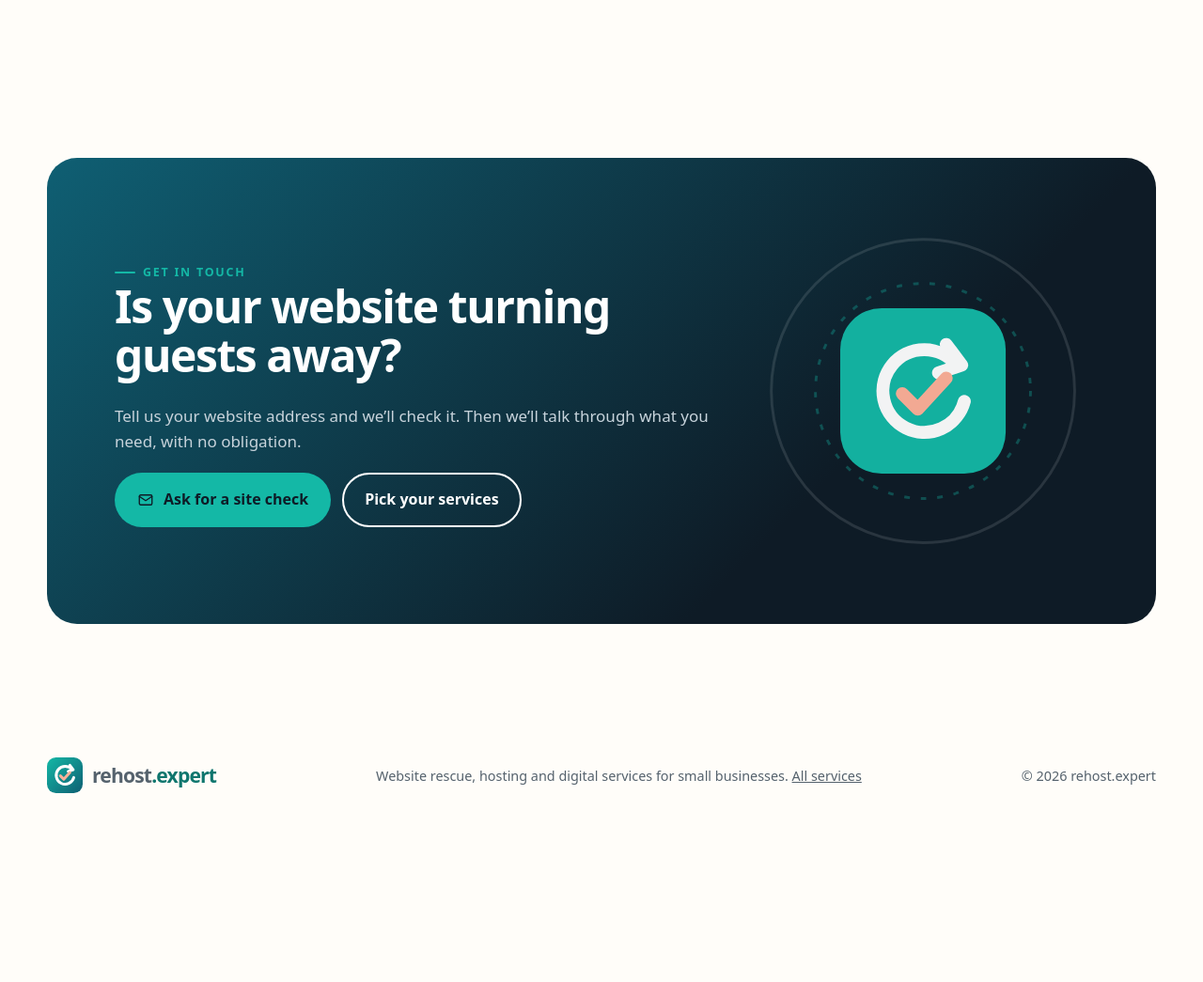
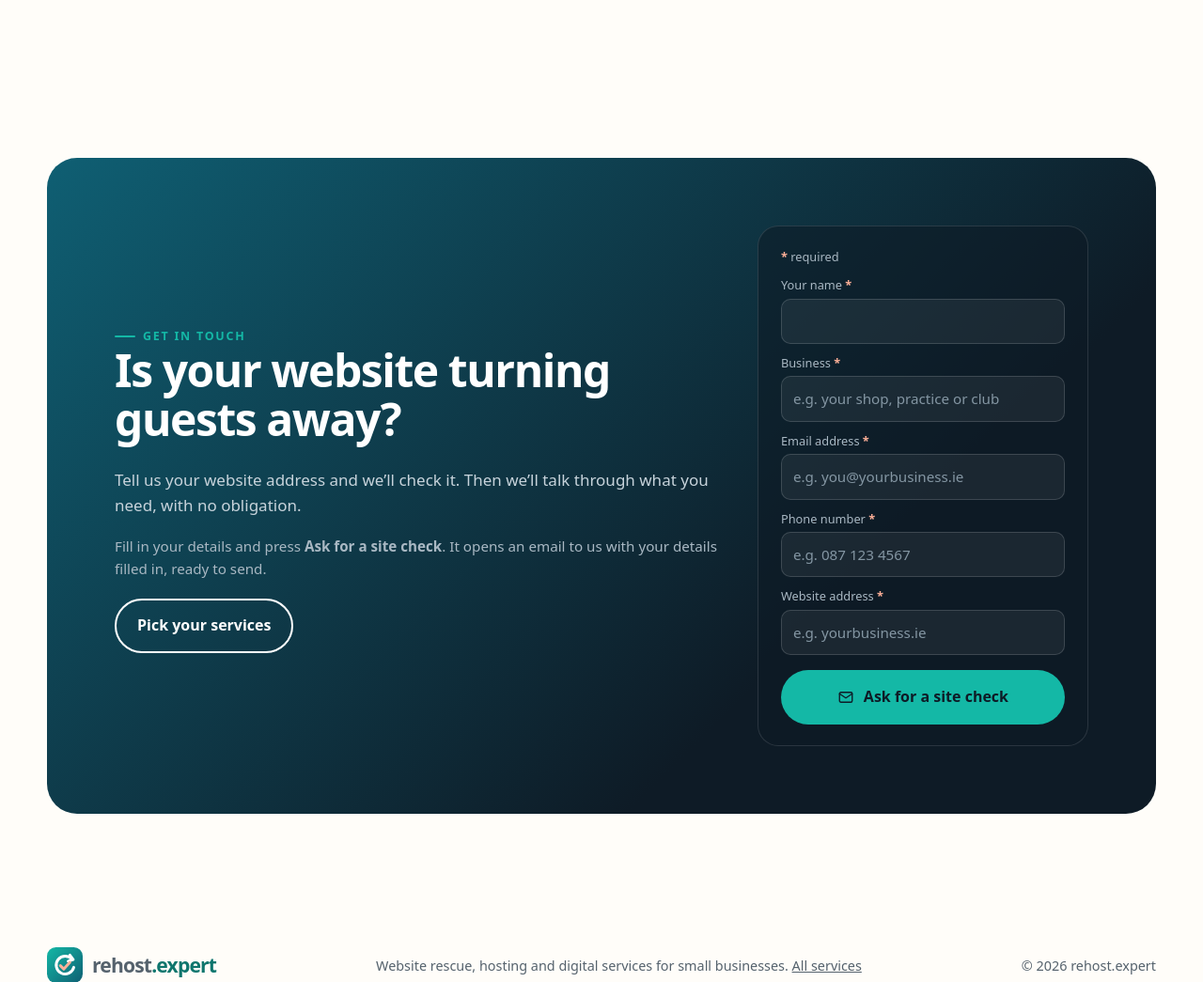
Before and after one commit to an-tigin-glengarriff/an-tigin-glengarriff.github.io, a PHP site: page /rehost/hospitality.html in a window 1280 px wide. Shown: the part 5114-6159 px from the top of the page at 94% size. Before the commit the page ends 5958 px from the top, so only its background shows below. Run offline with PHP 8.4, Linux system fonts and the light colour scheme.

Commit message:
rehost: required contact fields in Get in touch, shared validation and saved details with selection panel

```diff
--- a/rehost/app.js
+++ b/rehost/app.js
@@ -32,6 +32,45 @@ var CONTACT_EMAIL = 'hello@example.com';
   var tabs=[].slice.call(document.querySelectorAll('[role=tab]'));
   function sel(t){tabs.forEach(function(x){var on=x===t;x.setAttribute('aria-selected',on);x.tabIndex=on?0:-1;var p=document.getElementById(x.getAttribute('aria-controls'));p.hidden=!on;if(on)p.querySelectorAll('.rv').forEach(function(r){r.classList.add('in');});});}
   tabs.forEach(function(t,i){t.addEventListener('click',function(){sel(t);});t.addEventListener('keydown',function(e){var k=e.key,j=null;if(k==='ArrowRight')j=(i+1)%tabs.length;if(k==='ArrowLeft')j=(i-1+tabs.length)%tabs.length;if(j!==null){e.preventDefault();sel(tabs[j]);tabs[j].focus();}});});
+
+  // ---- shared contact details: selection panel + Get in touch (one validation, one saved copy) ----
+  var g=function(id){return document.getElementById(id);};
+  var CKEYS=['name','biz','email','phone','site'],CKEY='rehost-contact-v1',cd={};
+  try{var raw=JSON.parse(localStorage.getItem(CKEY)||'{}')||{};CKEYS.forEach(function(k){cd[k]=raw[k]||raw['f-'+k]||'';});if(!cd.site)cd.site=localStorage.getItem('rehost-site-v1')||'';}catch(e){CKEYS.forEach(function(k){cd[k]=cd[k]||'';});}
+  function saveCd(){try{localStorage.setItem(CKEY,JSON.stringify(cd));}catch(e){}}
+  var EMPTY={name:'Please enter your name.',biz:'Please enter your business name.',email:'Please enter your email address.',phone:'Please enter your phone number.',site:'Please enter your website address.'};
+  function fieldError(k,v){v=(v||'').trim();
+    if(!v)return EMPTY[k];
+    if(k==='email'&&!/^[^\s@]+@[^\s@]+\.[^\s@]{2,}$/.test(v))return 'Please enter a valid email address, like you@yourbusiness.ie.';
+    if(k==='phone'&&(v.replace(/\D/g,'').length<7||/[^\d\s()+.\-]/.test(v)))return 'Please enter a valid phone number, like 087 123 4567.';
+    if(k==='site'&&(/\s/.test(v)||!/[a-z0-9-]\.[a-z]{2,}/i.test(v)))return 'Please enter a website address, like yourbusiness.ie.';
+    return '';}
+  function contactLines(v){return ['Name: '+v.name,'Business: '+v.biz,'Email: '+v.email,'Phone: '+v.phone,'Website: '+v.site];}
+  var groups=[];
+  function ContactGroup(pre,msgId,onChange){
+    var grp={pre:pre,onChange:onChange};
+    grp.show=function(k,msg){var el=g(pre+k),er=g(pre+k+'-err');if(!el)return;if(msg){el.setAttribute('aria-invalid','true');er.textContent=msg;er.hidden=false;}else{el.removeAttribute('aria-invalid');er.textContent='';er.hidden=true;}};
+    grp.values=function(){var v={};CKEYS.forEach(function(k){v[k]=g(pre+k).value.trim();});return v;};
+    grp.allOk=function(){return CKEYS.every(function(k){return !fieldError(k,g(pre+k).value);});};
+    grp.validate=function(){var first=null;CKEYS.forEach(function(k){var m=fieldError(k,g(pre+k).value);grp.show(k,m);if(m&&!first)first=k;});
+      var fm=g(msgId);if(first){fm.textContent='Please fill in all the required fields before sending.';fm.hidden=false;g(pre+first).focus();}else{fm.hidden=true;fm.textContent='';}
+      return !first;};
+    grp.tidy=function(k){var el=g(pre+k);if(el.getAttribute('aria-invalid')&&!fieldError(k,el.value))grp.show(k,'');if(!g(msgId).hidden&&grp.allOk())g(msgId).hidden=true;};
+    CKEYS.forEach(function(k){var el=g(pre+k);el.value=cd[k]||'';
+      el.addEventListener('input',function(){cd[k]=el.value;saveCd();
+        groups.forEach(function(o){if(o!==grp){var x=g(o.pre+k);if(x.value!==el.value)x.value=el.value;o.tidy(k);}if(o.onChange)o.onChange();});
+        grp.tidy(k);});
+      el.addEventListener('blur',function(){if(el.getAttribute('aria-invalid'))grp.show(k,fieldError(k,el.value));});});
+    groups.push(grp);return grp;}
+  // Get in touch form
+  if(g('c-form')){
+    var cgrp,contactMailto=function(){var v=cgrp.values();var L=['Hello,',''].concat(contactLines(v),['','I\u2019d like a website check and a chat about what my business needs.','','Thanks']);
+      return 'mailto:'+CONTACT_EMAIL+'?subject='+encodeURIComponent('Website check'+(v.biz?' \u2013 '+v.biz:''))+'&body='+encodeURIComponent(L.join('\n'));};
+    cgrp=ContactGroup('c-','c-msg',function(){g('c-send').href=contactMailto();});
+    g('c-send').href=contactMailto();
+    g('c-send').addEventListener('click',function(e){if(!cgrp.validate()){e.preventDefault();return;}this.href=contactMailto();});
+    g('c-form').addEventListener('submit',function(e){e.preventDefault();if(cgrp.validate())window.location.href=contactMailto();});
+  }
 
   // services picker
   var rows=[].slice.call(document.querySelectorAll('.svc'));
@@ -71,7 +110,7 @@ var CONTACT_EMAIL = 'hello@example.com';
   function mailto(){
     var v=function(id){return $(id).value.trim();},name=v('f-name'),biz=v('f-biz'),email=v('f-email'),phone=v('f-phone'),site=v('f-site');
     var L=[];L.push('Hello,','','Here are the services I\u2019m interested in.','');
-    L.push('Name: '+name,'Business: '+biz,'Email: '+email,'Phone: '+phone,'Website: '+site,'');
+    L.push.apply(L,contactLines({name:name,biz:biz,email:email,phone:phone,site:site}));L.push('');
     var groups={};rows.forEach(function(r){(groups[r.dataset.area]=groups[r.dataset.area]||[]).push(r);});
     ['yes','maybe','no'].forEach(function(v){var list=pick(v);if(!list.length)return;L.push((v==='yes'?'YES':v==='maybe'?'MAYBE':'NO')+' ('+list.length+')');list.forEach(function(r){L.push('- '+nm(r)+' ['+r.dataset.area+']');});L.push('');});
     var undec=rows.filter(function(r){return !state[r.dataset.i];});
@@ -81,27 +120,9 @@ var CONTACT_EMAIL = 'hello@example.com';
     var subj='Services selection'+(biz?' \u2013 '+biz:'');
     return 'mailto:'+CONTACT_EMAIL+'?subject='+encodeURIComponent(subj)+'&body='+encodeURIComponent(L.join('\n'));
   }
-  // contact details: all required, saved in the browser
-  var CF=['f-name','f-biz','f-email','f-phone','f-site'],CKEY='rehost-contact-v1',cd={};
-  try{cd=JSON.parse(localStorage.getItem(CKEY)||'{}')||{};if(!cd['f-site']&&localStorage.getItem('rehost-site-v1'))cd['f-site']=localStorage.getItem('rehost-site-v1');}catch(e){cd={};}
-  function check(id){var x=$(id).value.trim();
-    if(!x)return {'f-name':'Please enter your name.','f-biz':'Please enter your business name.','f-email':'Please enter your email address.','f-phone':'Please enter your phone number.','f-site':'Please enter your website address.'}[id];
-    if(id==='f-email'&&!/^[^\s@]+@[^\s@]+\.[^\s@]{2,}$/.test(x))return 'Please enter a valid email address, like you@yourbusiness.ie.';
-    if(id==='f-phone'&&(x.replace(/\D/g,'').length<7||/[^\d\s()+.\-]/.test(x)))return 'Please enter a valid phone number, like 087 123 4567.';
-    if(id==='f-site'&&(/\s/.test(x)||!/[a-z0-9-]\.[a-z]{2,}/i.test(x)))return 'Please enter a website address, like yourbusiness.ie.';
-    return '';}
-  function showErr(id,msg){var el=$(id),er=$(id+'-err');if(msg){el.setAttribute('aria-invalid','true');er.textContent=msg;er.hidden=false;}else{el.removeAttribute('aria-invalid');er.textContent='';er.hidden=true;}}
-  function validate(){var first=null;CF.forEach(function(id){var m=check(id);showErr(id,m);if(m&&!first)first=id;});
-    var fm=$('form-msg');if(first){fm.textContent='Please fill in all the required fields before sending.';fm.hidden=false;$(first).focus();}else{fm.hidden=true;fm.textContent='';}
-    return !first;}
-  CF.forEach(function(id){var el=$(id);if(cd[id])el.value=cd[id];
-    el.addEventListener('input',function(){cd[id]=el.value;try{localStorage.setItem(CKEY,JSON.stringify(cd));}catch(e){}
-      if(el.getAttribute('aria-invalid')&&!check(id))showErr(id,'');
-      if(!$('form-msg').hidden&&CF.every(function(i){return !check(i);}))$('form-msg').hidden=true;
-      $('send').href=mailto();});
-    el.addEventListener('blur',function(){if(el.getAttribute('aria-invalid'))showErr(id,check(id));});});
-  $('send').addEventListener('click',function(e){if(!validate()){e.preventDefault();return;}this.href=mailto();});
-  $('sel-form').addEventListener('submit',function(e){e.preventDefault();if(validate())window.location.href=mailto();});
+  var pgrp=ContactGroup('f-','form-msg',function(){$('send').href=mailto();});
+  $('send').addEventListener('click',function(e){if(!pgrp.validate()){e.preventDefault();return;}this.href=mailto();});
+  $('sel-form').addEventListener('submit',function(e){e.preventDefault();if(pgrp.validate())window.location.href=mailto();});
   $('reset').addEventListener('click',function(){state={};save();rows.forEach(function(r){delete r.dataset.v;r.querySelectorAll('input').forEach(function(i){i.checked=false;});});render();});
   render();
 })();
--- a/rehost/hospitality.html
+++ b/rehost/hospitality.html
@@ -132,8 +132,18 @@
 
 <section class="section" id="contact" aria-labelledby="ct-h"><div class="wrap">
 <div class="cta rv"><div><span class="eyebrow" style="color:var(--sea-2)">Get in touch</span><h2 id="ct-h">Is your website turning guests away?</h2><p>Tell us your website address and we’ll check it. Then we’ll talk through what you need, with no obligation.</p>
-<div style="display:flex;flex-wrap:wrap;gap:12px;margin-top:20px"><a class="btn btn--accent" data-contact href="mailto:hello@example.com?subject=Website%20check"><svg viewBox="0 0 24 24" fill="none" stroke="currentColor" stroke-width="1.8" stroke-linecap="round" stroke-linejoin="round" aria-hidden="true"><rect x="3" y="5" width="18" height="14" rx="2"/><path d="m3 7 9 6 9-6"/></svg>Ask for a site check</a><a class="btn btn--ghost" href="index.html#services" style="color:#fff">Pick your services</a></div>
-</div><div class="art"><svg viewBox="0 0 240 240" aria-hidden="true"><circle cx="120" cy="120" r="110" fill="none" stroke="rgba(255,255,255,.12)" stroke-width="2"/><circle cx="120" cy="120" r="78" fill="none" stroke="rgba(20,184,166,.35)" stroke-width="2" stroke-dasharray="4 8"/><g transform="translate(60 60) scale(1.875)"><rect width="64" height="64" rx="16" fill="#14b8a6"/><path d="M45 22a16 16 0 1 0 3 14" fill="none" stroke="#fff" stroke-width="5" stroke-linecap="round"/><path d="M41 14l6 8-9 3" fill="none" stroke="#fff" stroke-width="5" stroke-linecap="round" stroke-linejoin="round"/><path d="M24 33l6 6 11-12" fill="none" stroke="#ffb199" stroke-width="5" stroke-linecap="round" stroke-linejoin="round"/></g></svg></div></div>
+<p class="cta-note">Fill in your details and press <b>Ask for a site check</b>. It opens an email to us with your details filled in, ready to send.</p>
+<div style="display:flex;flex-wrap:wrap;gap:12px;margin-top:20px"><a class="btn btn--ghost" href="index.html#services" style="color:#fff">Pick your services</a></div>
+</div><form class="cta-form summary" id="c-form" novalidate aria-labelledby="ct-h">
+<p class="req-note"><span class="req" aria-hidden="true">*</span> required</p>
+<div class="fld"><label class="f" for="c-name">Your name <span class="req" aria-hidden="true">*</span></label><input type="text" id="c-name" name="name" autocomplete="name" placeholder="" required aria-required="true" aria-describedby="c-name-err"><p class="ferr" id="c-name-err" hidden></p></div>
+<div class="fld"><label class="f" for="c-biz">Business <span class="req" aria-hidden="true">*</span></label><input type="text" id="c-biz" name="biz" autocomplete="organization" placeholder="e.g. your shop, practice or club" required aria-required="true" aria-describedby="c-biz-err"><p class="ferr" id="c-biz-err" hidden></p></div>
+<div class="fld"><label class="f" for="c-email">Email address <span class="req" aria-hidden="true">*</span></label><input type="email" id="c-email" name="email" autocomplete="email" placeholder="e.g. you@yourbusiness.ie" required aria-required="true" aria-describedby="c-email-err"><p class="ferr" id="c-email-err" hidden></p></div>
+<div class="fld"><label class="f" for="c-phone">Phone number <span class="req" aria-hidden="true">*</span></label><input type="tel" id="c-phone" name="phone" autocomplete="tel" placeholder="e.g. 087 123 4567" required aria-required="true" aria-describedby="c-phone-err"><p class="ferr" id="c-phone-err" hidden></p></div>
+<div class="fld"><label class="f" for="c-site">Website address <span class="req" aria-hidden="true">*</span></label><input type="text" id="c-site" name="site" autocomplete="url" placeholder="e.g. yourbusiness.ie" required aria-required="true" aria-describedby="c-site-err"><p class="ferr" id="c-site-err" hidden></p></div>
+<p class="form-msg" id="c-msg" role="alert" hidden></p>
+<a class="btn btn--accent" id="c-send" href="mailto:hello@example.com?subject=Website%20check"><svg viewBox="0 0 24 24" fill="none" stroke="currentColor" stroke-width="1.8" stroke-linecap="round" stroke-linejoin="round" aria-hidden="true"><rect x="3" y="5" width="18" height="14" rx="2"/><path d="m3 7 9 6 9-6"/></svg>Ask for a site check</a>
+</form></div>
 </div></section>
 </main>
 <footer class="foot"><div class="wrap"><a class="brand" href="index.html" aria-label="rehost.expert home"><svg viewBox="0 0 64 64" aria-hidden="true"><defs><linearGradient id="lg" x1="0" y1="0" x2="1" y2="1"><stop offset="0" stop-color="#14b8a6"/><stop offset="1" stop-color="#0f5f73"/></linearGradient></defs><rect width="64" height="64" rx="16" fill="url(#lg)"/><path d="M45 22a16 16 0 1 0 3 14" fill="none" stroke="#fff" stroke-width="5" stroke-linecap="round"/><path d="M41 14l6 8-9 3" fill="none" stroke="#fff" stroke-width="5" stroke-linecap="round" stroke-linejoin="round"/><path d="M24 33l6 6 11-12" fill="none" stroke="#ffb199" stroke-width="5" stroke-linecap="round" stroke-linejoin="round"/></svg><b>rehost<span>.expert</span></b></a><span>Website rescue, hosting and digital services for small businesses. <a href="index.html">All services</a></span><span>© 2026 rehost.expert</span></div></footer>
--- a/rehost/style.css
+++ b/rehost/style.css
@@ -317,3 +317,11 @@ td.num{font-weight:700;color:var(--deep);white-space:nowrap}
 .summary .ferr::before{content:"! ";font-weight:800}
 .summary .form-msg{margin:12px 0 0;padding:10px 12px;border-radius:10px;background:rgba(242,107,79,.16);border:1px solid rgba(255,138,115,.5);color:#ffd2c7;font-size:.88rem;font-weight:600}
 .summary form{margin:0}
+/* v5: Get in touch form */
+.cta-form{background:rgba(14,27,38,.55);border:1px solid rgba(255,255,255,.12);border-radius:22px;padding:22px 24px;position:relative;align-self:start}
+.cta-form .btn{width:100%;justify-content:center;margin-top:16px}
+.cta-form input{width:100%;padding:11px 12px;border-radius:10px;border:1px solid rgba(255,255,255,.18);background:rgba(255,255,255,.07);color:#fff;font:inherit;font-size:.95rem}
+.cta-form input::placeholder{color:#8496a3}
+.cta-form .req-note{margin-top:0}
+.cta .cta-note{font-size:.95rem;color:#a9b8c3}
+.cta-form.summary{position:relative;top:auto;box-shadow:none;background:rgba(14,27,38,.55)}
```
Also changed, not shown: rehost/index.html (+12 -2 lines).
